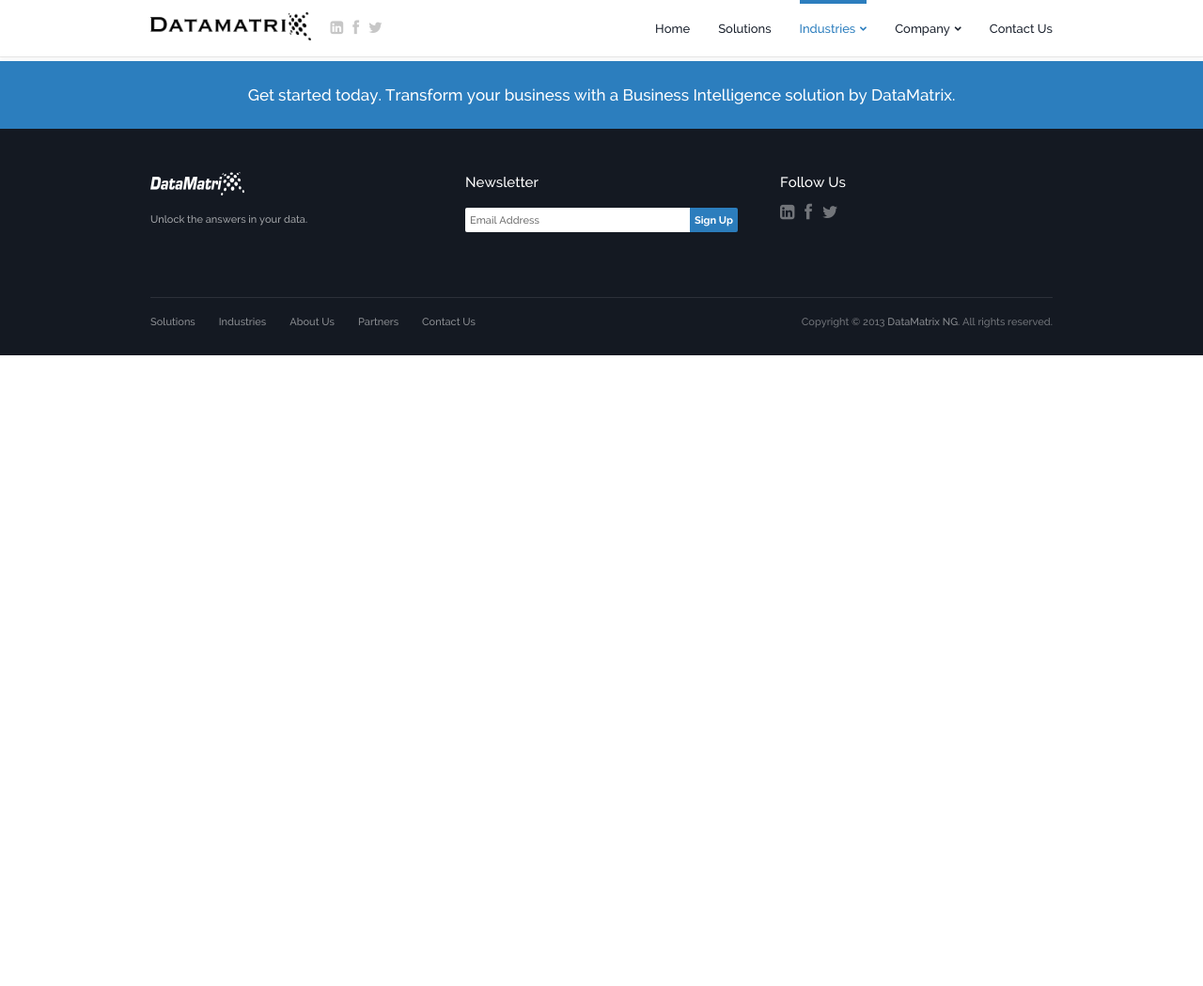
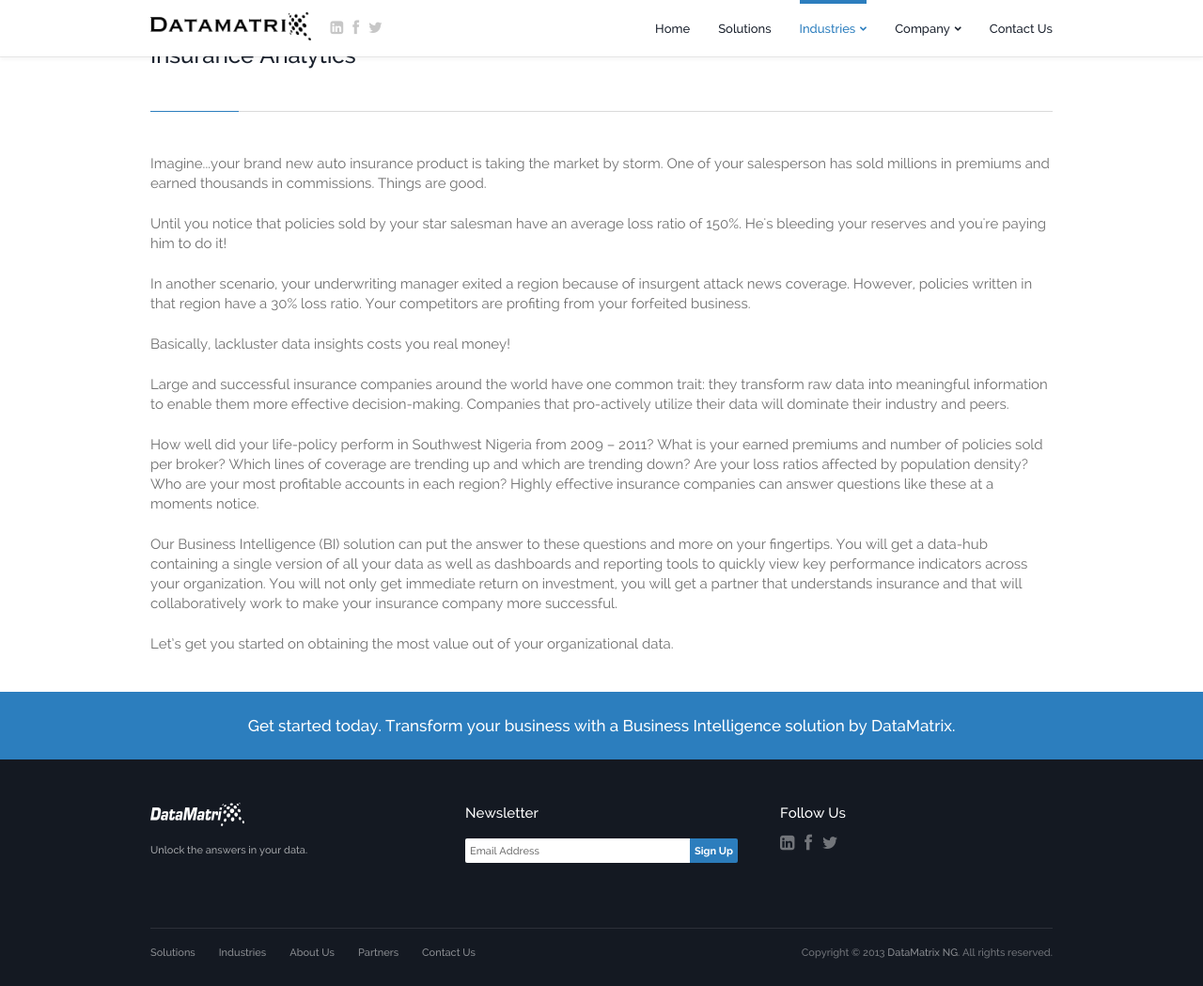
Before and after one commit to dtmtx/dtmtx.github.io, a Jekyll site: the page built from insurance.html, in a window 1280 px wide and 1049 px high. Shown: the whole window at 94% size. Built offline with Jekyll 4.4.1, drawn with Linux system fonts in a browser that asks for light colours; Markdown is read by kramdown in place of the engine named in the settings.

Commit message:
insurance content update

```diff
--- a/insurance.html
+++ b/insurance.html
@@ -5,4 +5,35 @@ active: current
 menugroup: industries
 ---
 
-Solutions
+
+
+<!-- ~~~~~~~~~~~~~~~~~~~~~~~~~~~~~~~~~~~~~~~~~~~~~~~~~~~~~~~~~~~~~~~~~~~~~ -->
+			<!-- Main Content -->
+			<!-- ~~~~~~~~~~~~~~~~~~~~~~~~~~~~~~~~~~~~~~~~~~~~~~~~~~~~~~~~~~~~~~~~~~~~~ -->
+			<div class="main-content">
+				<div class="main-content-inner content-width">
+
+					<!-- ~~~~~~~~~~~~~~~~~~~~~~~~~~~~~~~ -->
+					<!-- Page Title -->
+					<!-- ~~~~~~~~~~~~~~~~~~~~~~~~~~~~~~~ -->
+
+					<h1>Insurance Analytics</h1>
+
+					<p>Imagine...your brand new auto insurance product is taking the market by storm. One of your salesperson has sold millions in premiums and earned thousands in commissions. Things are good.</p>
+
+					<p>Until you notice that policies sold by your star salesman have an average loss ratio of 150%. He's bleeding your reserves and you're paying him to do it!</p>
+
+					<p>In another scenario, your underwriting manager exited a region because of insurgent attack news coverage. However, policies written in that region have a 30% loss ratio. Your competitors are profiting from your forfeited business.</p>
+
+					<p>Basically, lackluster data insights costs you real money!</p>
+
+					<p>Large and successful insurance companies around the world have one common trait: they transform raw data into meaningful information to enable them more effective decision-making. Companies that pro-actively utilize their data will dominate their industry and peers.</p>
+
+					<p>How well did your life-policy perform in Southwest Nigeria from 2009 – 2011? What is your earned premiums and number of policies sold per broker? Which lines of coverage are trending up and which are trending down? Are your loss ratios affected by population density? Who are your most profitable accounts in each region? Highly effective insurance companies can answer questions like these at a moments notice.</p>
+
+					<p>Our Business Intelligence (BI) solution can put the answer to these questions and more on your fingertips. You will get a data-hub containing a single version of all your data as well as dashboards and reporting tools to quickly view key performance indicators across your organization. You will not only get immediate return on investment, you will get a partner that understands insurance and that will collaboratively work to make your insurance company more successful.</p>
+
+					<p>Let’s get you started on obtaining the most value out of your organizational data.</p>
+
+			</div>
+					</div>
--- a/manufacturing.html
+++ b/manufacturing.html
@@ -31,7 +31,7 @@ menugroup: industries
 
 					<p>We’ll make your data work for you without any disruption to your operations. Discover what your data has been hiding. </p>
 
-					<h2>Contact DataMatrix today.</h2>
+					<h2>Contact us today.</h2>
 
 				</div>
 			</div>
```
